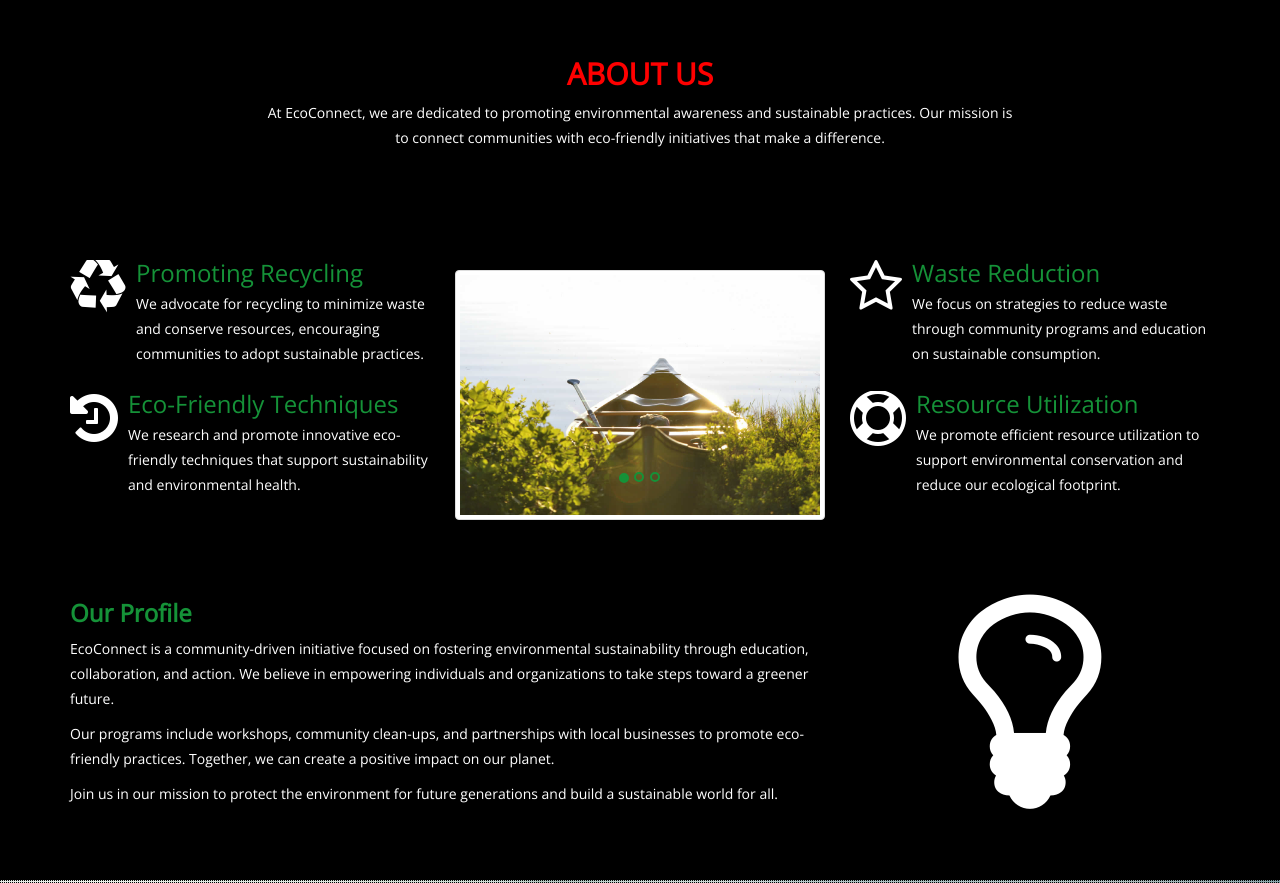
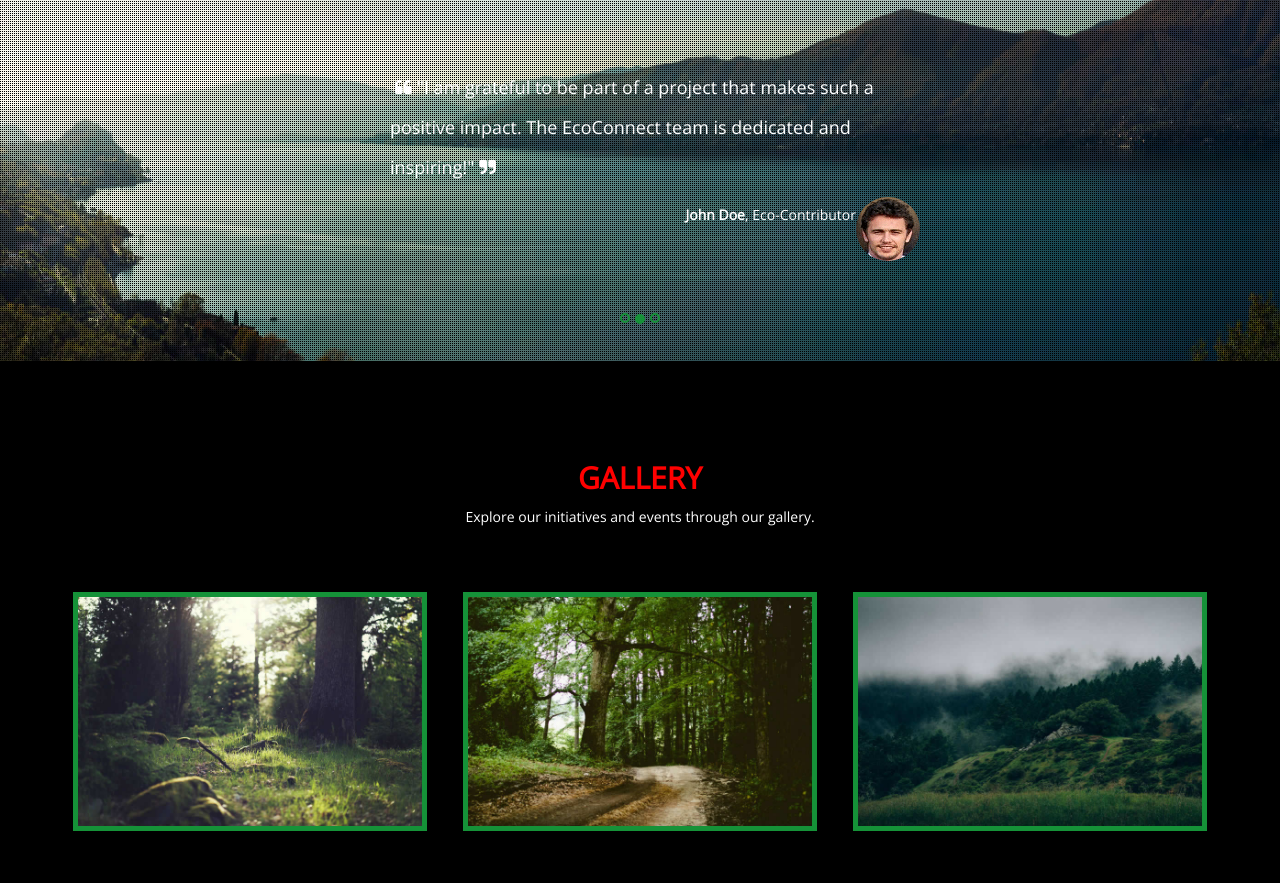
Before and after one commit to Armand1711/Dev-Eco-version-2-Final, a website: page EcoConnect/index.html in a window 1280 px wide. Shown: the part 1353-2236 px from the top of the page. Drawn offline with nearby package versions, Linux system fonts and the light colour scheme.

Commit message:
Update index.html

```diff
--- a/EcoConnect/index.html
+++ b/EcoConnect/index.html
@@ -153,108 +153,7 @@
 
 
 
-    <!--./ HOME SECTION END -->
-    <!--./ About Start -->
-<div id="about">
-    <div class="container">
-        <div class="row text-center">
-            <div class="col-lg-8 col-lg-offset-2 col-md-8 col-md-offset-2 col-sm-8 col-sm-offset-2 sub-head">
-                <h2 data-wow-delay="0.3s" class="wow rollIn animated"><strong>ABOUT US</strong></h2>
-                <p class="sub-head">At EcoConnect, we are dedicated to promoting environmental awareness and sustainable practices. Our mission is to connect communities with eco-friendly initiatives that make a difference.</p>
-            </div>
-        </div>
-        <div class="row ">
-            <div class="col-lg-4 col-md-4">
-                <div class="media wow rotateIn animated" data-wow-delay="0.2s">
-                    <div class="pull-left">
-                        <i class="fa fa-recycle fa-4x"></i>
-                    </div>
-                    <div class="media-body">
-                        <h3 class="media-heading">Promoting Recycling</h3>
-                        <p>
-                            We advocate for recycling to minimize waste and conserve resources, encouraging communities to adopt sustainable practices.
-                        </p>
-                    </div>
-                </div>
-                <div class="media wow rotateIn animated" data-wow-delay="0.3s">
-                    <div class="pull-left">
-                        <i class="fa fa-history fa-4x"></i>
-                    </div>
-                    <div class="media-body">
-                        <h3 class="media-heading">Eco-Friendly Techniques</h3>
-                        <p>
-                            We research and promote innovative eco-friendly techniques that support sustainability and environmental health.
-                        </p>
-                    </div>
-                </div>
-            </div>
-            <div class="col-lg-4 col-md-4 wow bounceInDown animated" style="padding: 10px;" data-wow-delay="0.6s">
-                <div id="carousel-slider" class="carousel slide" data-ride="carousel">
-                    <div class="carousel-inner">
-                        <div class="item">
-                            <img src="public/img/slider/1.jpg" class="img-thumbnail" alt="">
-                        </div>
-                        <div class="item">
-                            <img src="public/img/slider/2.png" class="img-thumbnail" alt="">
-                        </div>
-                        <div class="item active">
-                            <img src="public/img/slider/3.jpg" class="img-thumbnail" alt="">
-                        </div>
-                    </div>
-                    <!--INDICATORS-->
-                    <ol class="carousel-indicators">
-                        <li data-target="#carousel-slider" data-slide-to="0" class=""></li>
-                        <li data-target="#carousel-slider" data-slide-to="1" class=""></li>
-                        <li data-target="#carousel-slider" data-slide-to="2" class="active"></li>
-                    </ol>
-                </div>
-            </div>
-            <div class="col-lg-4 col-md-4">
-                <div class="media wow rotateIn animated" data-wow-delay="0.4s">
-                    <div class="pull-left">
-                        <i class="fa fa-star-o fa-4x"></i>
-                    </div>
-                    <div class="media-body">
-                        <h3 class="media-heading">Waste Reduction</h3>
-                        <p>
-                            We focus on strategies to reduce waste through community programs and education on sustainable consumption.
-                        </p>
-                    </div>
-                </div>
-                <div class="media wow rotateIn animated" data-wow-delay="0.5s">
-                    <div class="pull-left">
-                        <i class="fa fa-life-ring fa-4x"></i>
-                    </div>
-                    <div class="media-body">
-                        <h3 class="media-heading">Resource Utilization</h3>
-                        <p>
-                            We promote efficient resource utilization to support environmental conservation and reduce our ecological footprint.
-                        </p>
-                    </div>
-                </div>
-            </div>
-        </div>
 
-        <div class="row pad-top-botm wow flipInX animated" data-wow-delay="0.7s">
-            <div class="col-lg-8 col-md-8 col-sm-8">
-                <h3><strong>Our Profile</strong></h3>
-                <p>
-                    EcoConnect is a community-driven initiative focused on fostering environmental sustainability through education, collaboration, and action. We believe in empowering individuals and organizations to take steps toward a greener future.
-                </p>
-                <p>
-                    Our programs include workshops, community clean-ups, and partnerships with local businesses to promote eco-friendly practices. Together, we can create a positive impact on our planet.
-                </p>
-                <p>
-                    Join us in our mission to protect the environment for future generations and build a sustainable world for all.
-                </p>
-            </div>
-            <div class="col-lg-4 col-md-4 col-sm-4 text-center">
-                <i class="fa fa-lightbulb-o big-icon"></i>
-            </div>
-        </div>
-    </div>
-</div>
-<!--./ About end -->
 
 <!-- DONORS TESTIMONIALS START -->
 <div class="donars-section">
@@ -433,8 +332,6 @@
         <div class="row text-center">
             <div class="col-lg-8 col-lg-offset-2 col-md-8 col-md-offset-2 col-sm-8 col-sm-offset-2">
                 <h2 data-wow-delay="0.3s" class="wow rollIn animated"><strong>CONTACT US</strong></h2>
-                <p class="sub-head">Lorem ipsum dolor sit amet, consectetur adipiscing elit. Donec molestie non sem vel condimentum. Lorem ipsum dolor sit amet, consectetur adipiscing elit.</p>
-
                 <p class="sub-head wow rotateIn animated" data-wow-delay="0.4s"><strong>ADDRESS:</strong> 1234 Main Street, Cape Town, South Africa - 8001</p>
             </div>
         </div>
```
